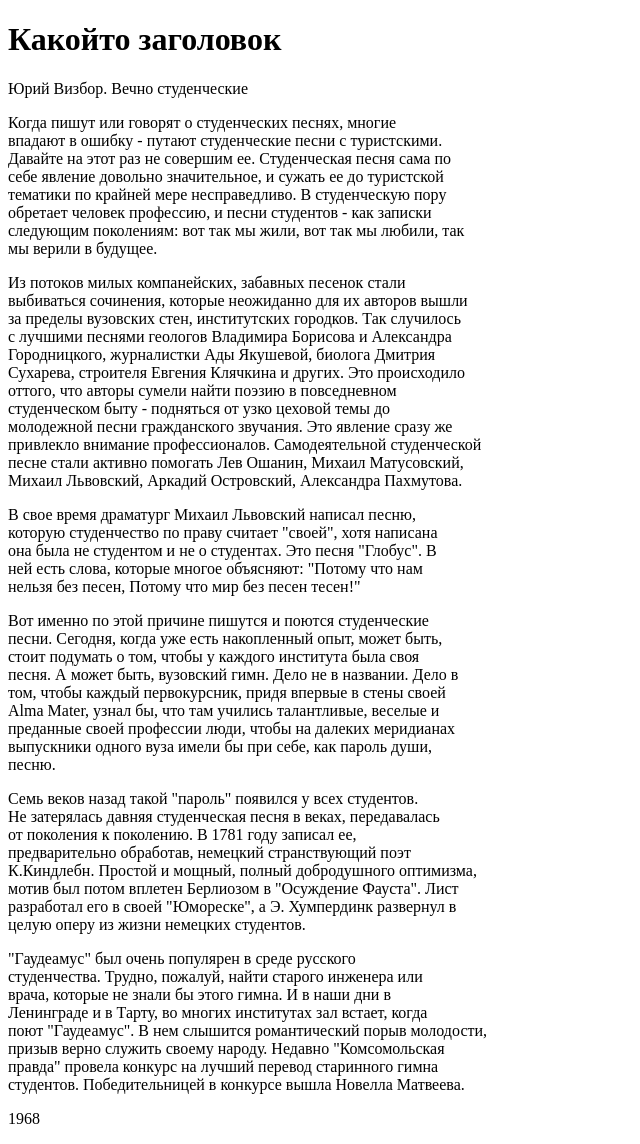
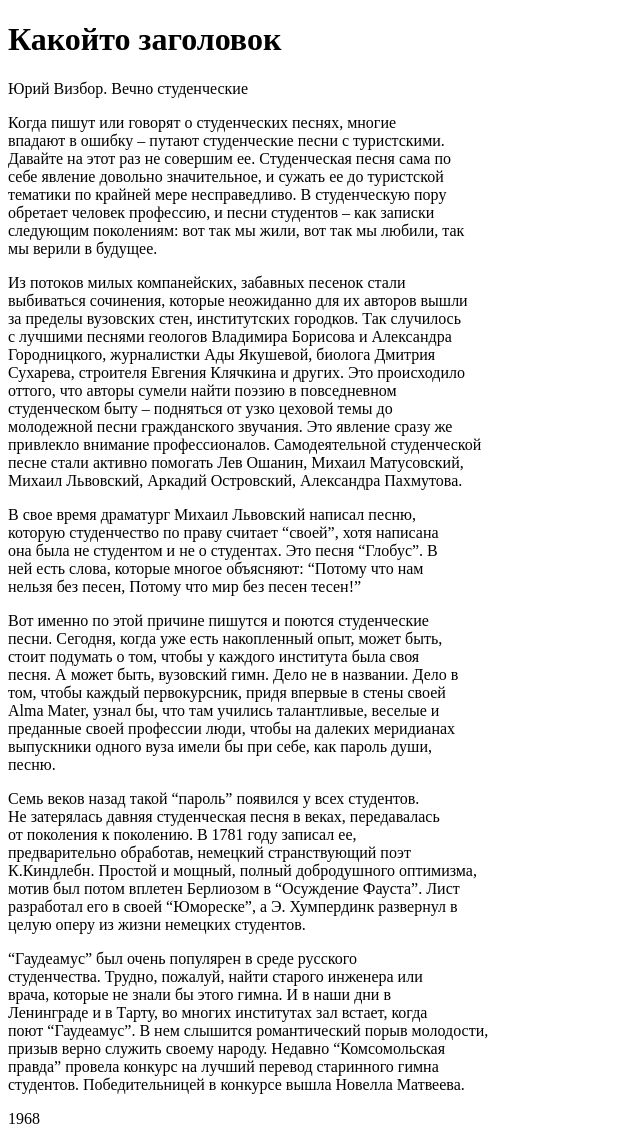
Before and after one commit to fd1-53-17/boltwest, a plain HTML site: page dz1/vechno_student.html in a window 1280 px wide. Shown: the whole page, without its empty margins (0-640 px from the left). Drawn offline with Linux system fonts and the light colour scheme.

Commit message:
Заменил ковычки на мнемоники

```diff
--- a/dz1/vechno_student.html
+++ b/dz1/vechno_student.html
@@ -9,11 +9,11 @@
 <p id="start">Юрий Визбор. Вечно студенческие</p>
 
 <p>Когда  пишут  или  говорят  о  студенческих  песнях,  многие<br>
-впадают в ошибку - путают  студенческие  песни  с  туристскими.<br>
+впадают в ошибку &ndash; путают  студенческие  песни  с  туристскими.<br>
 Давайте на этот раз не совершим ее. Студенческая песня сама  по<br>
 себе явление довольно значительное, и сужать ее  до  туристской<br>
 тематики по крайней мере  несправедливо.  В  студенческую  пору<br>
-обретает человек профессию, и песни  студентов  -  как  записки<br>
+обретает человек профессию, и песни  студентов  &ndash;  как  записки<br>
 следующим поколениям: вот так мы жили, вот так мы  любили,  так<br>
 мы верили в будущее.</p>
 
@@ -24,17 +24,17 @@
 Городницкого,  журналистки  Ады   Якушевой,   биолога   Дмитрия<br>
 Сухарева, строителя Евгения Клячкина и других. Это  происходило<br>
 оттого,  что  авторы  сумели  найти   поэзию   в   повседневном<br>
-студенческом  быту  -  подняться  от  узко  цеховой   темы   до<br>
+студенческом  быту  &ndash;  подняться  от  узко  цеховой   темы   до<br>
 молодежной песни гражданского звучания. Это  явление  сразу  же<br>
 привлекло внимание профессионалов. Самодеятельной  студенческой<br>
 песне стали активно помогать Лев  Ошанин,  Михаил  Матусовский,<br>
 Михаил Львовский, Аркадий Островский, Александра Пахмутова.</p>
 
 <p>В свое  время  драматург  Михаил  Львовский  написал  песню,<br>
-которую студенчество по праву считает  "своей",  хотя  написана<br>
-она была не студентом и не о студентах. Это песня  "Глобус".  В<br>
-ней есть слова, которые многое объясняют: "Потому что нам<br>
-нельзя без песен, Потому что  мир  без  песен тесен!"</p>
+которую студенчество по праву считает  &ldquo;своей&rdquo;,  хотя  написана<br>
+она была не студентом и не о студентах. Это песня  &ldquo;Глобус&rdquo;.  В<br>
+ней есть слова, которые многое объясняют: &ldquo;Потому что нам<br>
+нельзя без песен, Потому что  мир  без  песен тесен!&rdquo;</p>
 
 <p>Вот именно по этой причине  пишутся  и  поются  студенческие<br>
 песни. Сегодня, когда уже есть накопленный  опыт,  может  быть,<br>
@@ -46,24 +46,24 @@ Alma Mater, узнал бы, что там учились  талантливы
 выпускники одного вуза имели бы  при  себе,  как  пароль  души,<br>
 песню.</p>
 
-<p>Семь веков назад такой "пароль" появился у  всех  студентов.<br>
+<p>Семь веков назад такой &ldquo;пароль&rdquo; появился у  всех  студентов.<br>
 Не затерялась давняя студенческая песня в  веках,  передавалась<br>
 от  поколения  к   поколению.   В   1781   году   записал   ее,<br>
 предварительно   обработав,   немецкий    странствующий    поэт<br>
 К.Киндлебн. Простой и мощный,  полный  добродушного  оптимизма,<br>
-мотив был потом вплетен Берлиозом в  "Осуждение  Фауста".  Лист<br>
-разработал его в своей "Юмореске", а Э. Хумпердинк развернул  в<br>
+мотив был потом вплетен Берлиозом в  &ldquo;Осуждение  Фауста&rdquo;.  Лист<br>
+разработал его в своей &ldquo;Юмореске&rdquo;, а Э. Хумпердинк развернул  в<br>
 целую оперу из жизни немецких студентов.</p>
 
 <a name="end"></a>
 
-<p>"Гаудеамус"   был   очень   популярен   в   среде   русского<br>
+<p>&ldquo;Гаудеамус&rdquo;   был   очень   популярен   в   среде   русского<br>
 студенчества.  Трудно,  пожалуй,  найти  старого  инженера  или<br>
 врача, которые не  знали  бы  этого  гимна.  И  в  наши  дни  в<br>
 Ленинграде и в Тарту, во многих институтах  зал  встает,  когда<br>
-поют "Гаудеамус". В нем слышится романтический порыв молодости,<br>
-призыв верно  служить  своему  народу.  Недавно  "Комсомольская<br>
-правда" провела конкурс  на  лучший  перевод  старинного  гимна<br>
+поют &ldquo;Гаудеамус&rdquo;. В нем слышится романтический порыв молодости,<br>
+призыв верно  служить  своему  народу.  Недавно  &ldquo;Комсомольская<br>
+правда&rdquo; провела конкурс  на  лучший  перевод  старинного  гимна<br>
 студентов. Победительницей в конкурсе вышла Новелла Матвеева.</p>
 
 <p>1968</p>
```
